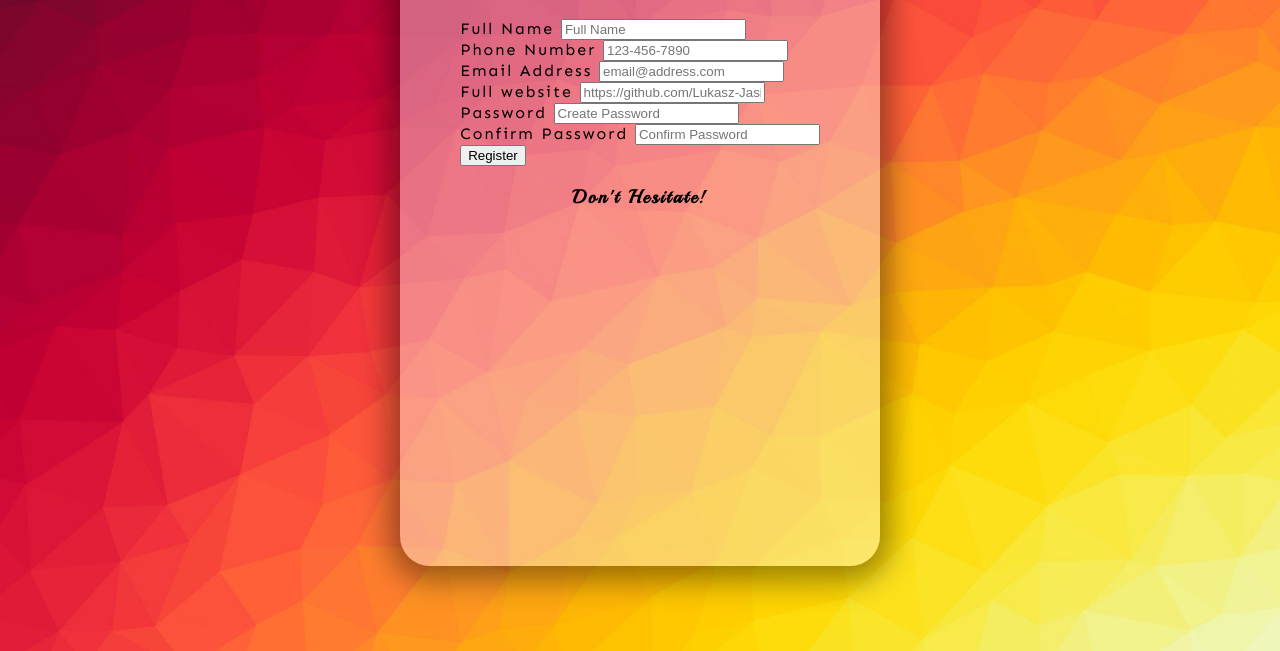
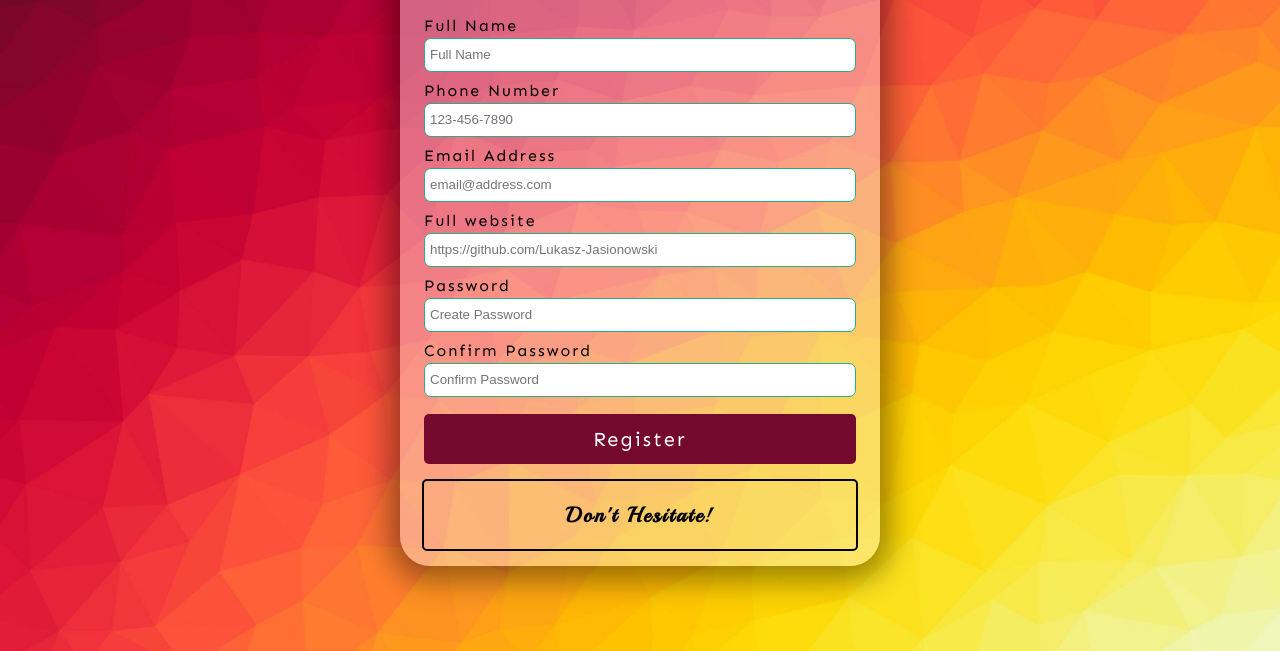
Before and after one commit to Lukasz-Jasionowski/Form-Validation, a plain HTML site: page index.html in a window 1280 px wide. Shown: the part 149-800 px from the top of the page. Drawn offline with Linux system fonts and the light colour scheme.

Commit message:
Add styling for form, input fields, button, and message-container

```diff
--- a/style.css
+++ b/style.css
@@ -33,3 +33,68 @@ h3 {
   border-radius: 30px;
   box-shadow: 0 5px 30px 10px rgba(0, 0, 0, 0.4);
 }
+
+form {
+  width: 90%;
+}
+
+.form-group {
+  height: 65px;
+}
+
+label {
+  position: relative;
+  bottom: 3px;
+}
+
+input {
+  width: 100%;
+  height: 34px;
+  padding: 5px;
+  border: 1px solid #000;
+  border-radius: 7px;
+  outline: none;
+  box-sizing: border-box;
+  transition: all 0.3s;
+}
+
+input:valid {
+  border: 1px solid #28AE89;
+}
+
+input:invalid {
+  border: 2px solid #FF0000;
+}
+
+button {
+  cursor: pointer;
+  color: #fff;
+  background: #74092d;
+  border: none;
+  border-radius: 5px;
+  height: 50px;
+  width: 100%;
+  font-family: 'Sen', sans-serif;
+  font-size: 20px;
+  letter-spacing: 2px;
+  margin-top: 5px;
+}
+
+button:hover {
+  filter: brightness(170%);
+}
+
+button:focus {
+  outline: none;
+}
+
+.message-container {
+  border: 2px solid #000;
+  border-radius: 5px;
+  width: 90%;
+  margin-top: 15px;
+  font-size: 18px;
+  display: flex;
+  justify-content: center;
+  color: #000;
+}
```
